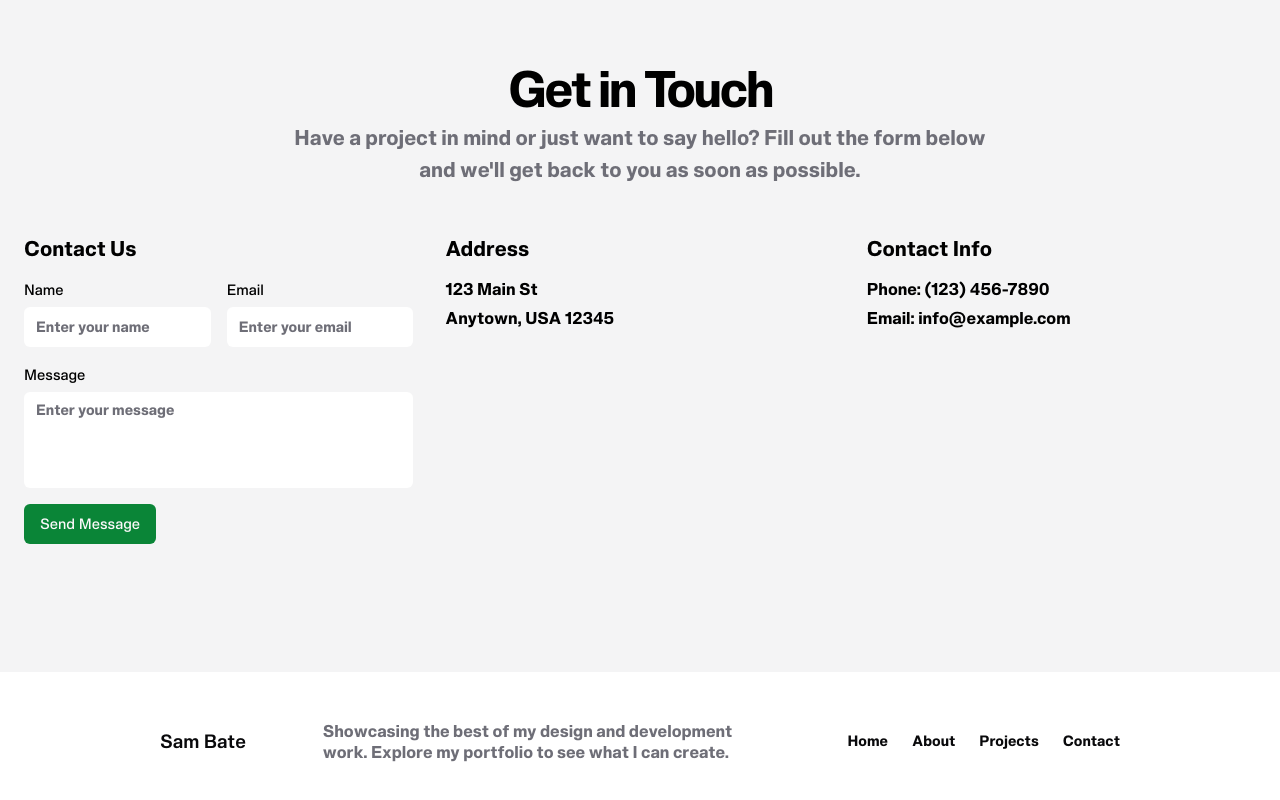
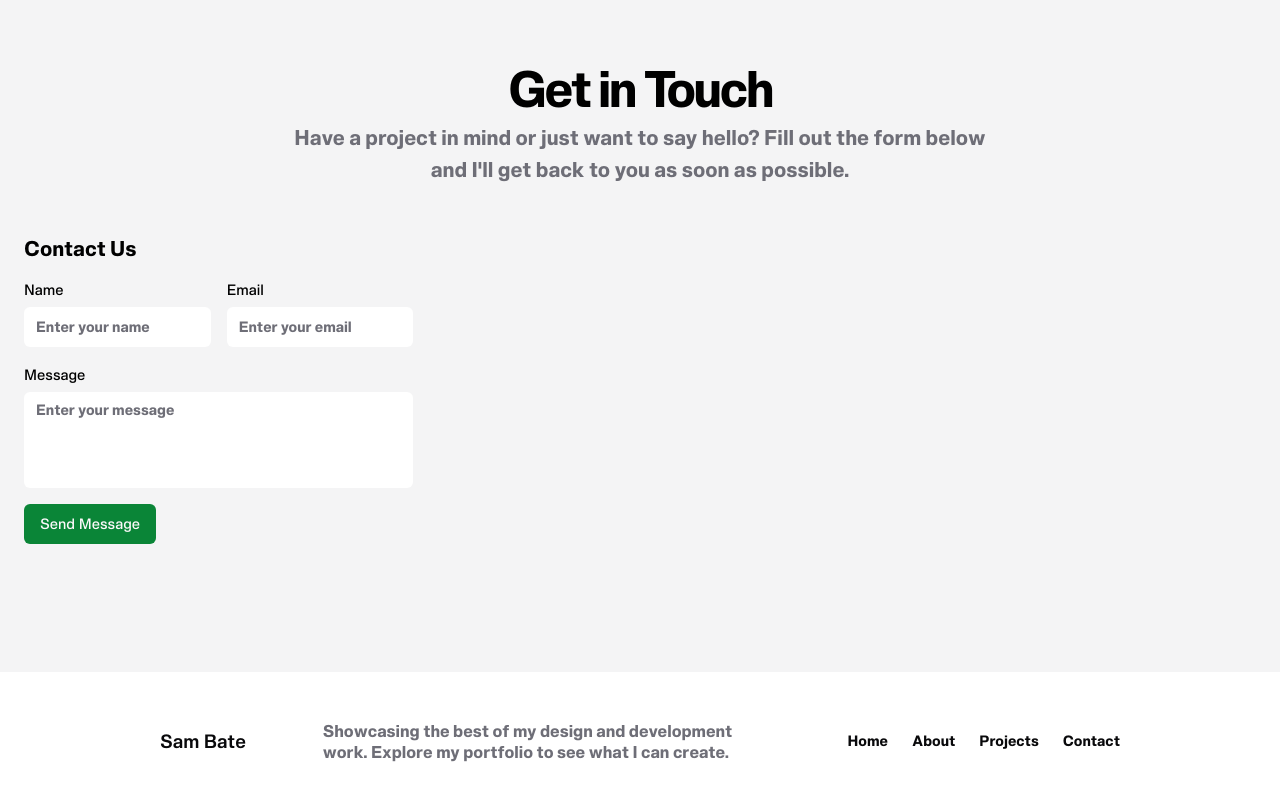
Before and after one commit to renn72/sam, a Next.js app: page / in a window 1280 px wide. Shown: the part 5860-6660 px from the top of the page. Built offline with nearby package versions, Linux system fonts and the light colour scheme.

Commit message:
remove address

```diff
--- a/src/components/Contact.tsx
+++ b/src/components/Contact.tsx
@@ -14,7 +14,7 @@ const Contact = () => {
             </h2>
             <p className='max-w-[700px] text-muted-foreground md:text-xl/relaxed lg:text-base/relaxed xl:text-xl/relaxed'>
               Have a project in mind or just want to say hello? Fill out the
-              form below and we'll get back to you as soon as possible.
+              form below and I'll get back to you as soon as possible.
             </p>
           </div>
         </div>
@@ -50,20 +50,6 @@ const Contact = () => {
               <Button type='submit'>Send Message</Button>
             </form>
           </div>
-          <div className='space-y-4'>
-            <h3 className='text-xl font-bold'>Address</h3>
-            <div className='space-y-2'>
-              <p>123 Main St</p>
-              <p>Anytown, USA 12345</p>
-            </div>
-          </div>
-          <div className='space-y-4'>
-            <h3 className='text-xl font-bold'>Contact Info</h3>
-            <div className='space-y-2'>
-              <p>Phone: (123) 456-7890</p>
-              <p>Email: info@example.com</p>
-            </div>
-          </div>
         </div>
       </div>
     </section>
```
